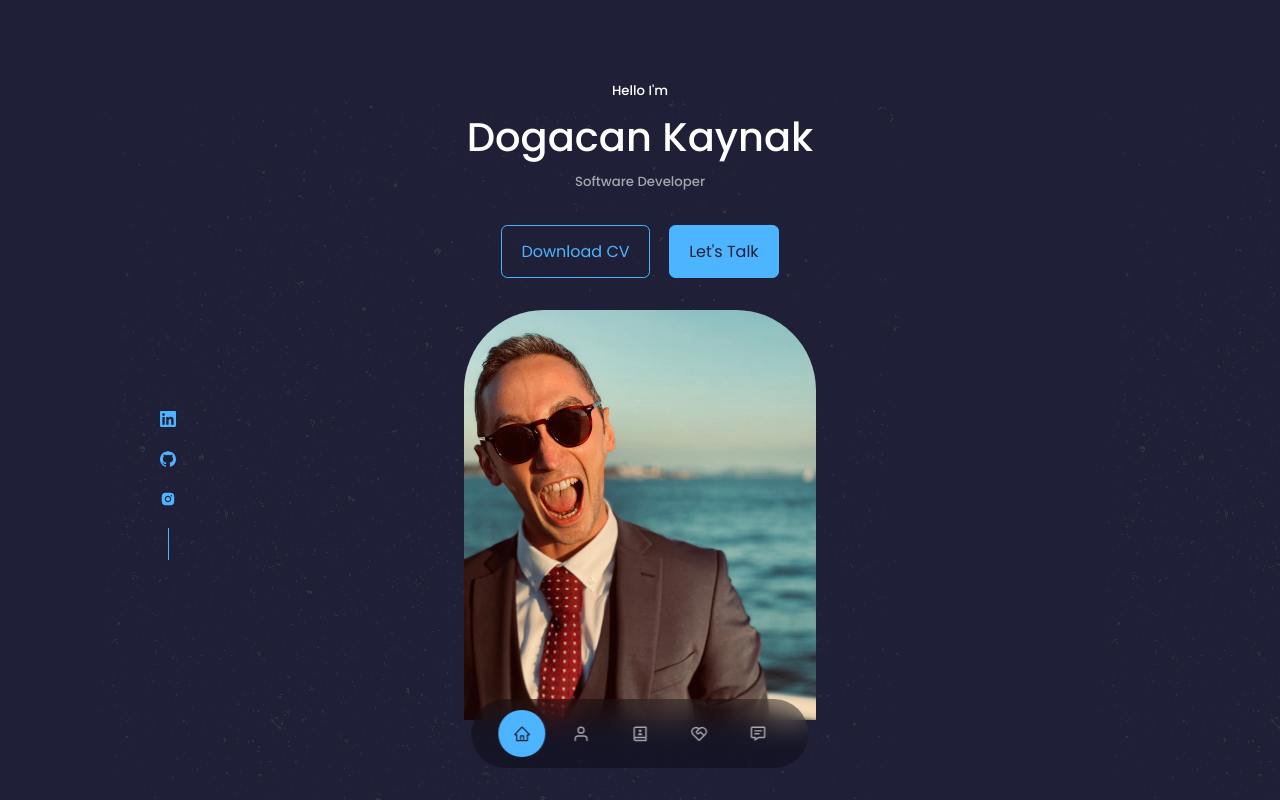
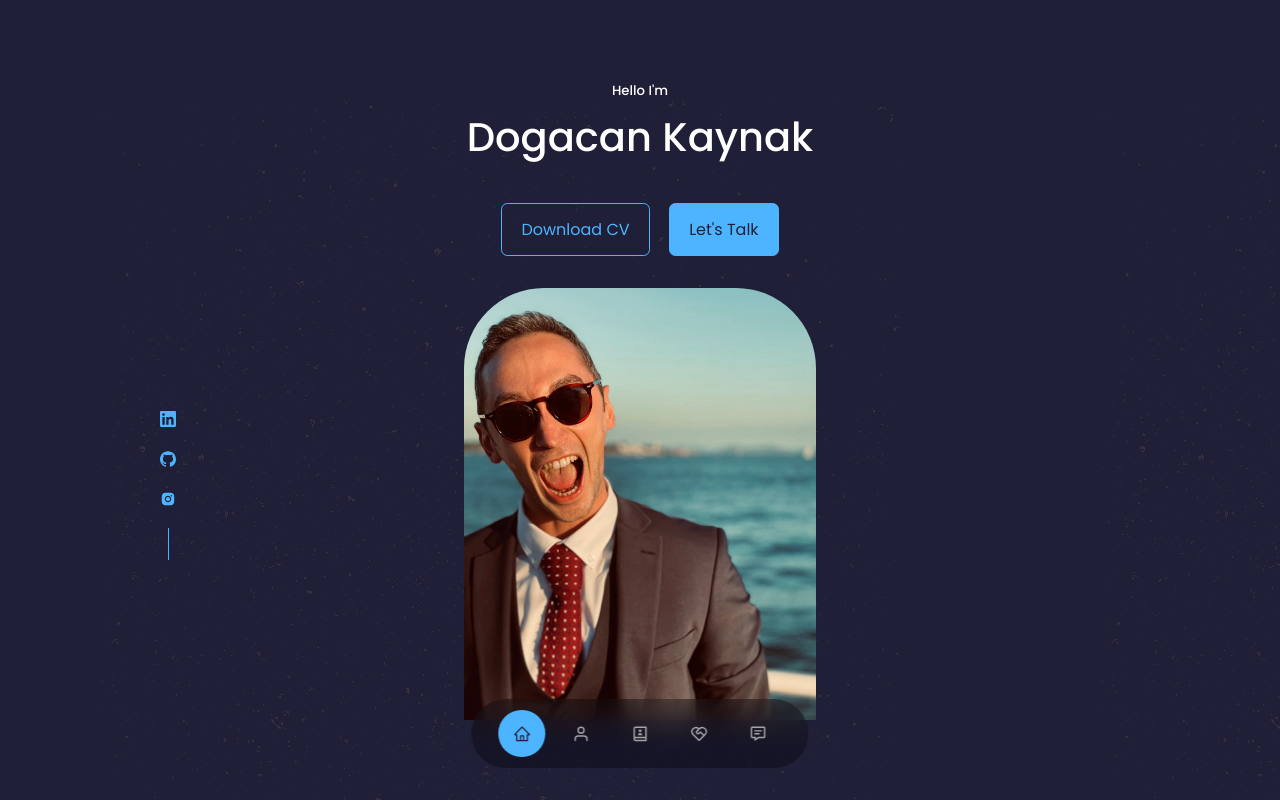
Before and after one commit to dogacankaynak/react-portfolio-website, a React (Create React App) app: page / in a window 1280 px wide. Shown: the top 800 px of the page. Built offline with nearby package versions, Linux system fonts and the light colour scheme.

Commit message:
Update Header.jsx

```diff
--- a/src/components/header/Header.jsx
+++ b/src/components/header/Header.jsx
@@ -10,7 +10,7 @@ const Header = () => {
       <div className="container header__container">
         <h5>Hello I'm</h5>
         <h1>Dogacan Kaynak</h1>
-        <h5 className ='text-light'>Software Developer</h5>
+        <h5 className ='text-light'></h5>
         <CTA/>
         <HeaderSocial/>
         <div className="me">
```
